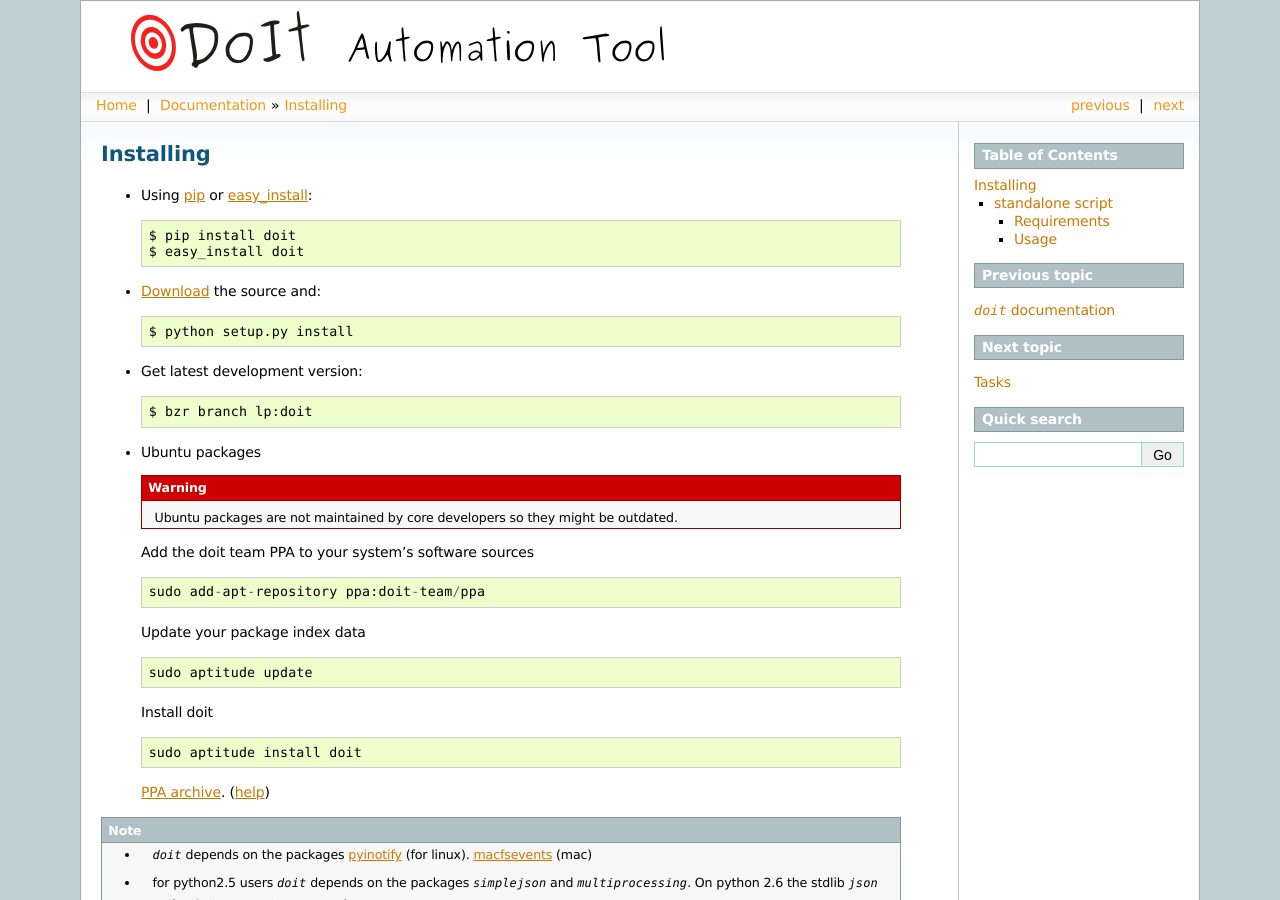
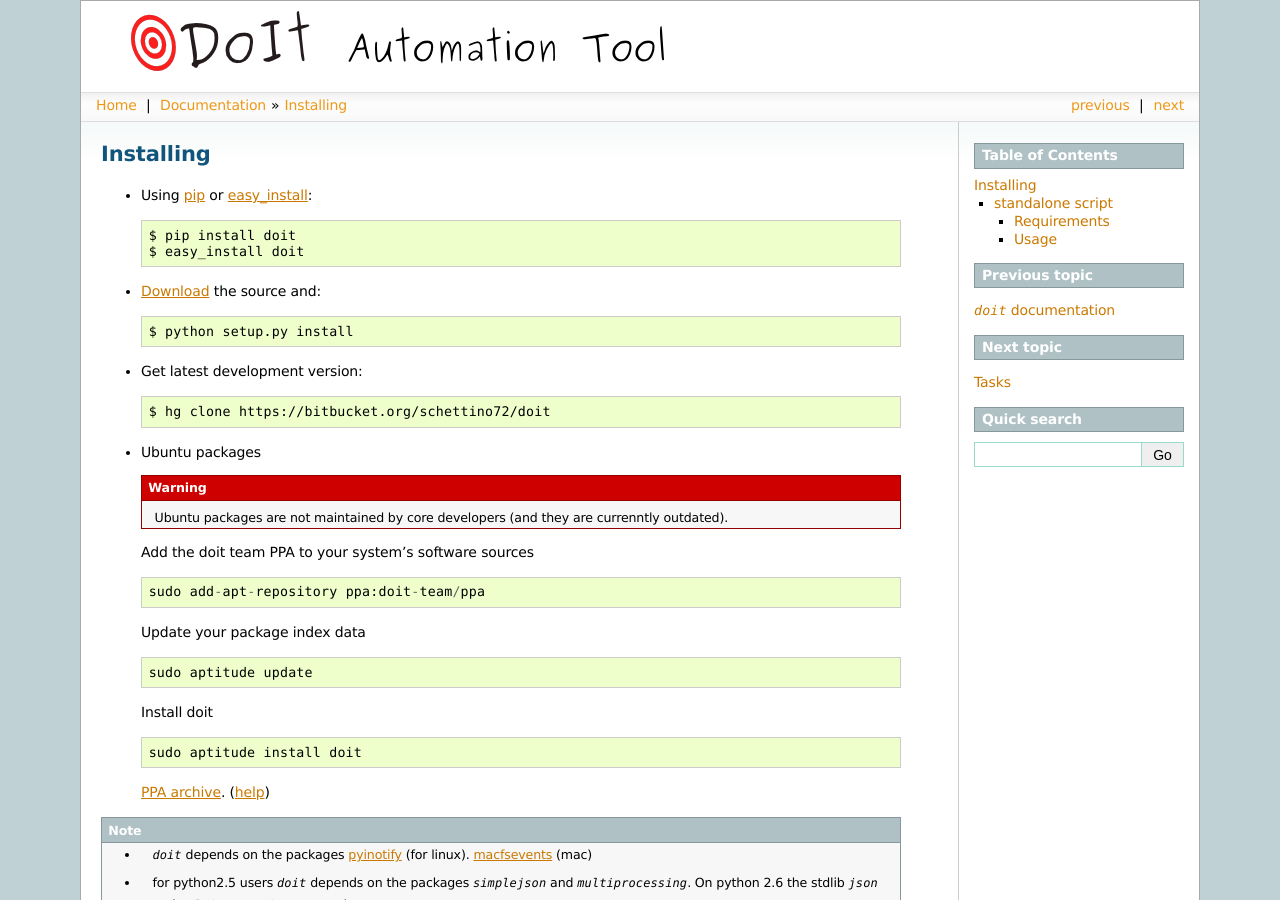
Before and after one commit to pydoit/doit, a Sphinx documentation site: the page built from doc/install.rst, in a window 1280 px wide and 900 px high. Built offline with Sphinx 7.4.7, drawn with Linux system fonts in a browser that asks for light colours; comment, search, counter and statistics services are not loaded.

Commit message:
update docs. to point to bitbucket

```diff
--- a/doc/_templates/homesidebar.html
+++ b/doc/_templates/homesidebar.html
@@ -1,6 +1,6 @@
 <h3>Project Links</h3>
 <ul>
-  <li><a href="https://launchpad.net/doit">code &amp; bugs (launchpad)</a></li>
+  <li><a href="https://bitbucket.org/schettino72/doit">code &amp; bugs (bitbucket)</a></li>
   <li><a href="http://groups.google.co.in/group/python-doit">discussion (google)</a></li>
   <li><a href="http://pypi.python.org/pypi/doit">download (PyPi)</a></li>
   <li><a href="https://bitbucket.org/schettino72/doit-recipes/wiki/Home">doit-recipes</a></li>
--- a/doc/_templates/layout.html
+++ b/doc/_templates/layout.html
@@ -55,11 +55,9 @@
 
 
 
-{# logos - python, launchpad, sourceforge #}
+{# logos - python, sourceforge #}
 <h3></h3>
 <a href="http://python.org"><img src="_static/python-powered-w-100x40.png" /></a><br/><br/>
-
-<a href="https://launchpad.net/doit" style="border: none;"><img src="http://media.launchpad.net/lp-badge-kit/launchpad-badge-w160px.png" alt="Launchpad logo" style="border: none;"/></a><br/><br/>
 
 <a href="http://sourceforge.net/projects/python-doit"><img src="http://sflogo.sourceforge.net/sflogo.php?group_id=222936&amp;type=12" width="120" height="30" alt="Get doit at SourceForge.net. Fast, secure and Free Open Source software downloads" /></a>
 
--- a/doc/index.rst
+++ b/doc/index.rst
@@ -110,7 +110,7 @@
 
 * Download from `PyPi <http://pypi.python.org/pypi/doit>`_
 
-* Project management (bug tracker, feature requests and source code ) on `launchpad <https://launchpad.net/doit>`_.
+* Project management (bug tracker, feature requests and source code ) on `bitbucket <https://bitbucket.org/schettino72/doit>`_.
 
 * `Documentation <contents.html>`_
 
--- a/doc/install.rst
+++ b/doc/install.rst
@@ -13,13 +13,13 @@
 
 * Get latest development version::
 
-  $ bzr branch lp:doit
+  $ hg clone https://bitbucket.org/schettino72/doit
 
 * Ubuntu packages
 
   .. warning::
 
-    Ubuntu packages are not maintained by core developers so they might be outdated.
+    Ubuntu packages are not maintained by core developers (and they are currenntly outdated).
 
 
   Add the doit team PPA to your system's software sources ::
```
Also changed, not shown: 1 other file.
